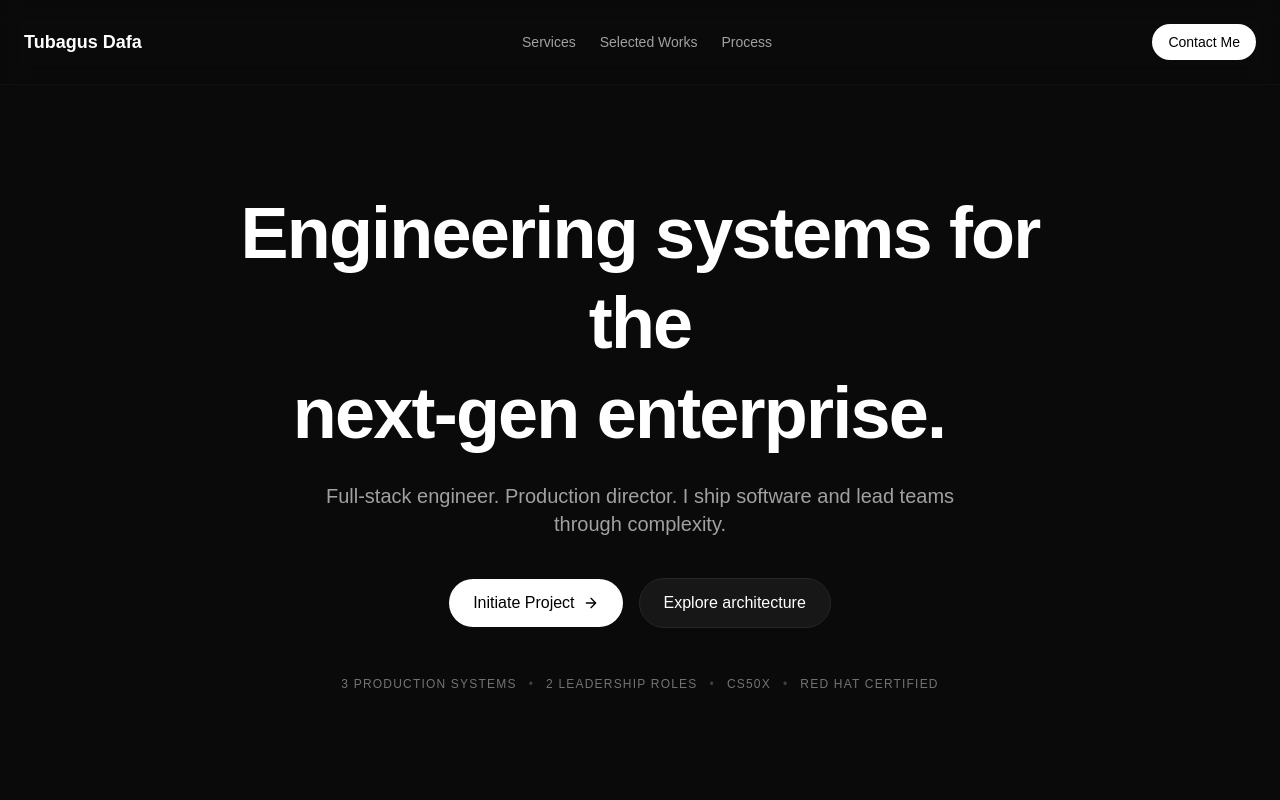
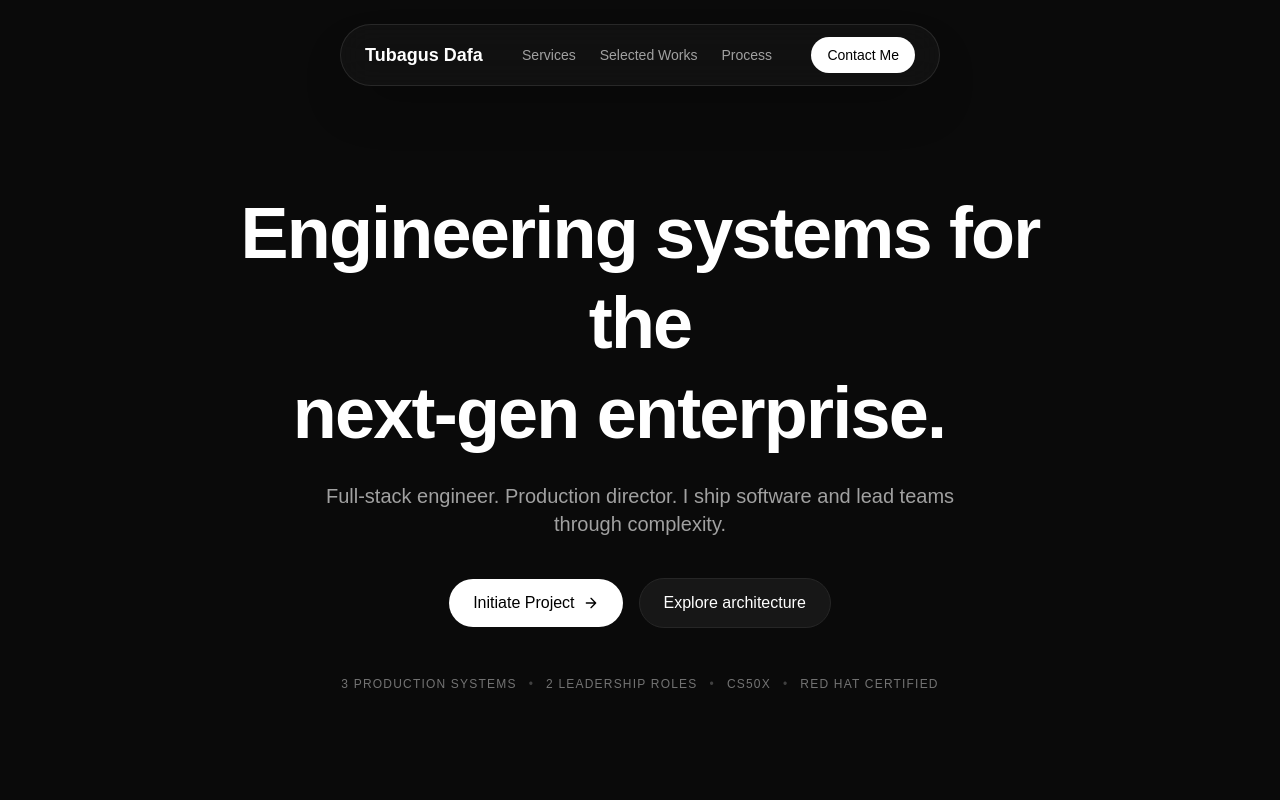
Before and after one commit to yourpis/portfolio-web, a Next.js app: page / in a window 1280 px wide. Shown: the top 800 px of the page. Built offline with nearby package versions, Linux system fonts and the light colour scheme; no server answers.

Commit message:
feat: responsive liquid glass navbar

```diff
--- a/src/components/Navbar.tsx
+++ b/src/components/Navbar.tsx
@@ -1,42 +1,73 @@
 'use client';
 
-import { useState } from 'react';
-import { motion, useScroll, useMotionValueEvent } from 'framer-motion';
+import { useState, useEffect } from 'react';
+import { motion, useScroll, useMotionValueEvent, AnimatePresence } from 'framer-motion';
 
 export default function Navbar() {
   const { scrollY } = useScroll();
-  const [hidden, setHidden] = useState(false);
+  const [isShrunk, setIsShrunk] = useState(false);
+  const [isMobile, setIsMobile] = useState(false);
+
+  useEffect(() => {
+    const checkMobile = () => {
+      setIsMobile(window.innerWidth < 768);
+    };
+    checkMobile();
+    window.addEventListener('resize', checkMobile);
+    return () => window.removeEventListener('resize', checkMobile);
+  }, []);
 
   useMotionValueEvent(scrollY, "change", (latest) => {
     const previous = scrollY.getPrevious() ?? 0;
-    // Hide navbar if scrolling down and scrolled past a 50px threshold.
-    // Show navbar when scrolling up.
     if (latest > previous && latest > 50) {
-      setHidden(true);
-    } else {
-      setHidden(false);
+      setIsShrunk(true);
+    } else if (latest < previous) {
+      setIsShrunk(false);
     }
   });
 
+  const navVariants = {
+    expanded: {
+      width: isMobile ? "90%" : "600px",
+      borderRadius: "999px",
+      padding: isMobile ? "12px 16px" : "12px 24px",
+    },
+    shrunk: {
+      width: isMobile ? "280px" : "360px",
+      borderRadius: "999px",
+      padding: "10px 16px",
+    },
+  };
+
   return (
     <motion.nav
-      variants={{
-        visible: { y: 0 },
-        hidden: { y: "-100%" },
-      }}
-      animate={hidden ? "hidden" : "visible"}
-      transition={{ duration: 0.3, ease: "easeInOut" }}
-      className="fixed top-0 left-0 w-full z-50 flex justify-between items-center p-6 text-sm font-medium text-neutral-400 backdrop-blur-md bg-neutral-950/70 border-b border-neutral-900/50"
+      variants={navVariants}
+      initial="expanded"
+      animate={isShrunk ? "shrunk" : "expanded"}
+      transition={{ duration: 0.4, ease: [0.25, 1, 0.5, 1] }}
+      className="fixed left-1/2 -translate-x-1/2 z-50 bottom-6 md:bottom-auto md:top-6 bg-white/[0.03] backdrop-blur-lg border border-white/10 shadow-2xl flex items-center justify-between overflow-hidden text-sm font-medium text-neutral-400"
     >
-      <div className="flex items-center gap-2 text-white">
+      <div className="flex items-center gap-2 text-white flex-shrink-0 whitespace-nowrap">
         <span className="font-bold text-lg">Tubagus Dafa</span>
       </div>
-      <div className="hidden md:flex gap-6">
-        <a href="#" className="hover:text-white transition-colors">Services</a>
-        <a href="#" className="hover:text-white transition-colors">Selected Works</a>
-        <a href="#" className="hover:text-white transition-colors">Process</a>
-      </div>
-      <button className="bg-white text-black px-4 py-2 rounded-full hover:bg-neutral-200 transition-colors">
+
+      <AnimatePresence>
+        {!isShrunk && (
+          <motion.div
+            initial={{ opacity: 0, width: 0 }}
+            animate={{ opacity: 1, width: "auto" }}
+            exit={{ opacity: 0, width: 0 }}
+            transition={{ duration: 0.3, ease: "easeInOut" }}
+            className="hidden md:flex gap-6 items-center overflow-hidden whitespace-nowrap"
+          >
+            <a href="#" className="hover:text-white transition-colors">Services</a>
+            <a href="#" className="hover:text-white transition-colors">Selected Works</a>
+            <a href="#" className="hover:text-white transition-colors">Process</a>
+          </motion.div>
+        )}
+      </AnimatePresence>
+
+      <button className="bg-white text-black px-4 py-2 rounded-full hover:bg-neutral-200 transition-colors flex-shrink-0 whitespace-nowrap">
         Contact Me
       </button>
     </motion.nav>
```
